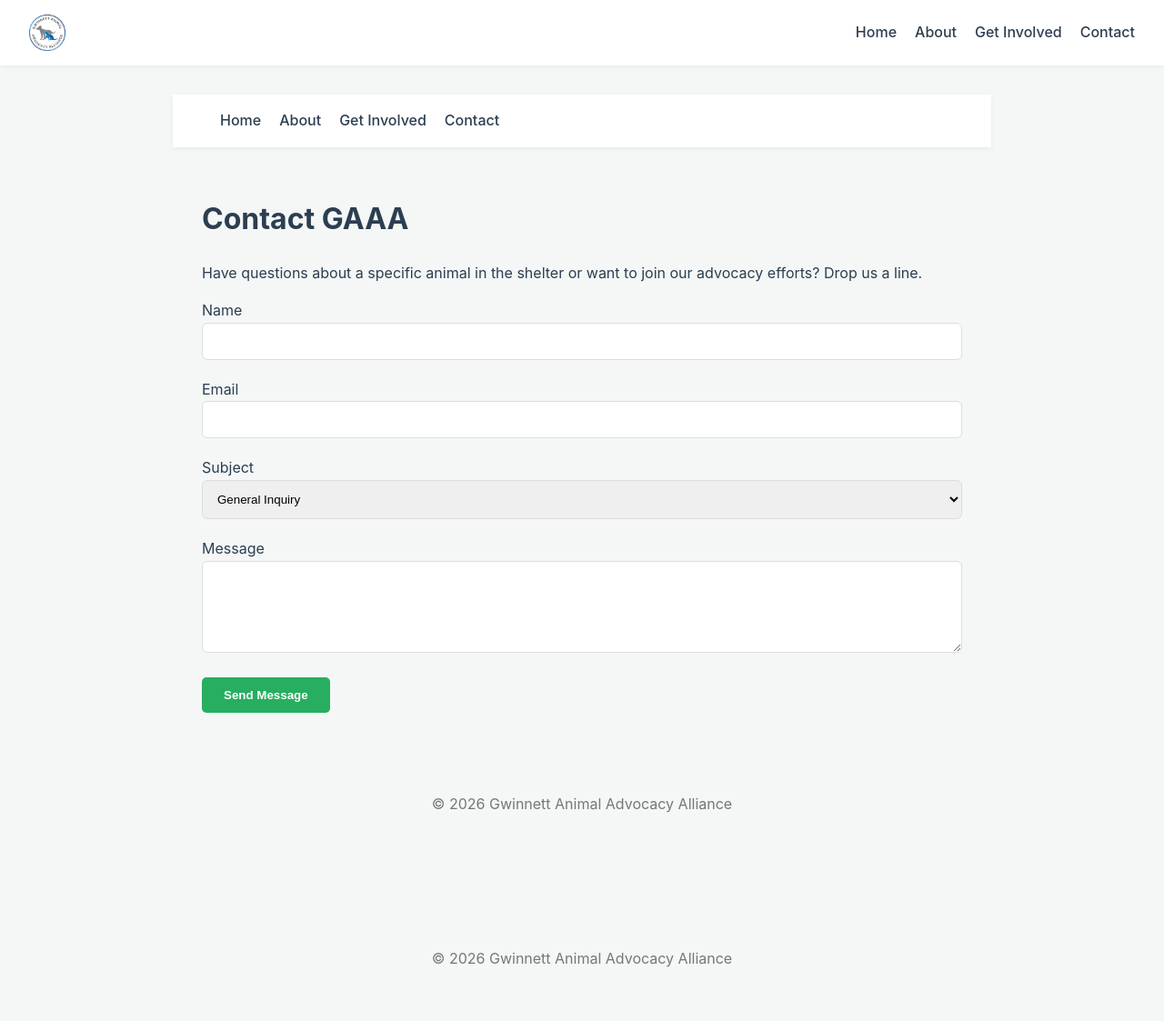
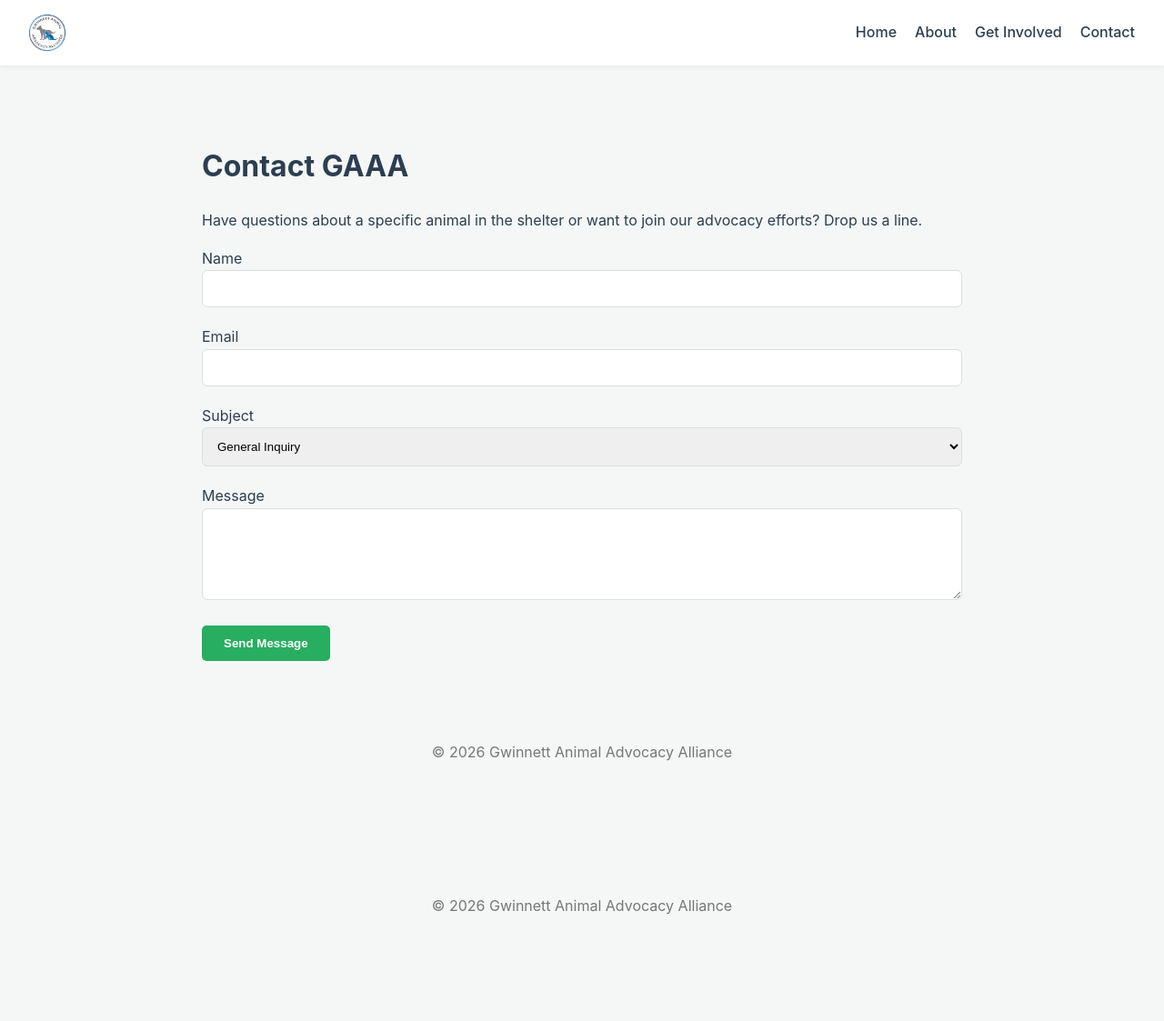
Before and after one commit to whitleybacon/gwinnett-animal-advocacy-alliance, a Jekyll site: the page built from contact/index.html, in a window 1280 px wide. Shown: the whole page at 91% size. Built offline with Jekyll 4.4.1, drawn with Linux system fonts in a browser that asks for light colours; after the commit the page ends 1066 px from its top, so only the background shows below that.

Commit message:
Update index.html

```diff
--- a/contact/index.html
+++ b/contact/index.html
@@ -4,23 +4,9 @@
 ---
 <!DOCTYPE html>
 <html lang="en">
-<head>
-    <meta charset="UTF-8">
-    <meta name="viewport" content="width=device-width, initial-scale=1.0">
-    <link rel="icon" type="image/png" href="/favicon.png">
-    <title>Contact Us | Gwinnett Animal Advocacy Alliance</title>
 
-</head>
 <body>
 
-    <nav>
-        <ul class="nav-links">
-            <li><a href="https://whitleybacon.github.io/gwinnett-animal-advocacy-alliance/">Home</a></li>
-            <li><a href="https://whitleybacon.github.io/gwinnett-animal-advocacy-alliance/about/">About</a></li>
-            <li><a href="https://whitleybacon.github.io/gwinnett-animal-advocacy-alliance/get-involved/">Get Involved</a></li>
-            <li><a href="https://whitleybacon.github.io/gwinnett-animal-advocacy-alliance/contact/">Contact</a></li>
-        </ul>
-    </nav>
 
     <div class="container">
         <div class="contact-card">
```
